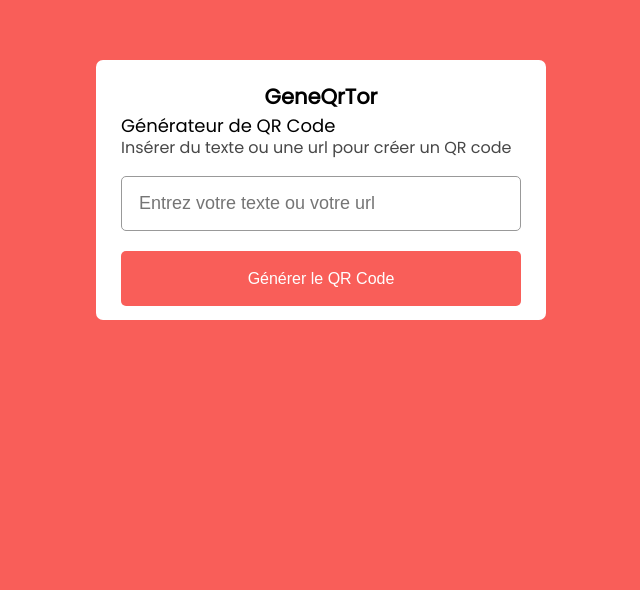
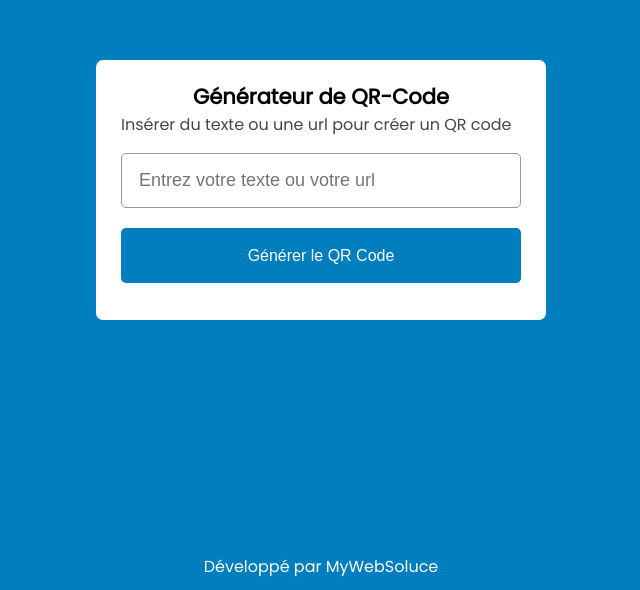
Before and after one commit to LeStitcheur/GeneQrTor, a plain HTML site: page index.html in a window 1280 px wide. Shown: the part 210-800 px from the top of the page, without its empty margins (319-959 px from the left). Drawn offline with Linux system fonts and the light colour scheme.

Commit message:
update color

```diff
--- a/css/style.css
+++ b/css/style.css
@@ -11,7 +11,7 @@ body {
   align-items: center;
   width: 100%;
   min-height: 100vh;
-  background: #f95e59;
+  background: hsl(200, 100%, 37%);
   font-family: "Poppins";
 }
 
@@ -68,7 +68,7 @@ header p {
   cursor: pointer;
   margin-top: 20px;
   font-size: 16px;
-  background: #f95e59;
+  background: hsl(200, 100%, 37%);
 }
 
 .wrapper .qr-code {
@@ -87,3 +87,12 @@ header p {
   pointer-events: auto;
   transition: opacity 0.5s 0.5s ease-in-out;
 }
+
+footer {
+  position: absolute;
+  bottom: 15px;
+  left: 50%;
+  transform: translateX(-50%);
+  color: #fefefe;
+  text-align: center;
+}
--- a/index.html
+++ b/index.html
@@ -10,8 +10,7 @@
 <body>
     <div class="wrapper">
         <header>
-            <h1>GeneQrTor</h1>
-            <h2>Générateur de QR Code</h2>
+            <h1>Générateur de QR-Code</h1>
             <p>Insérer du texte ou une url pour créer un QR code</p>
         </header>
         <div class="form">
@@ -21,6 +20,7 @@
         <div class="qr-code">
             <img src="" alt="qr-code">
         </div>
+        <footer>Développé par MyWebSoluce</footer>
     </div>
     <script src="js/qrCode.js"></script>
 </body>
```
